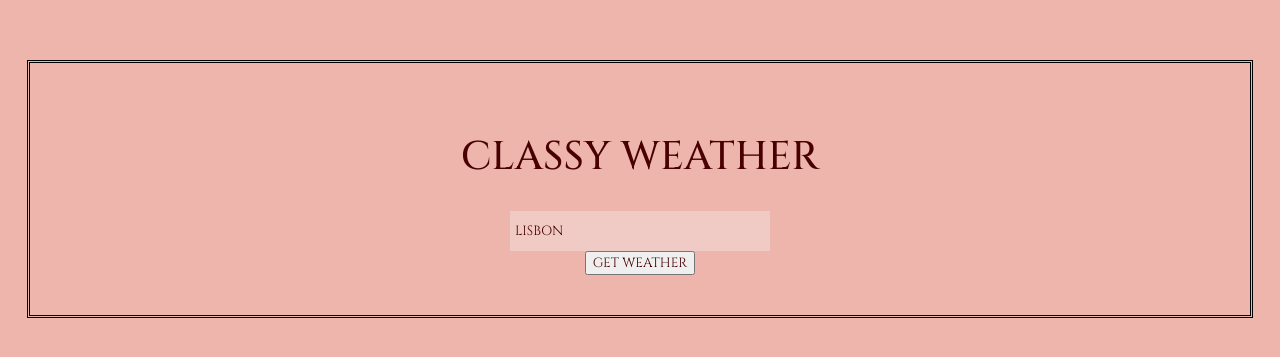
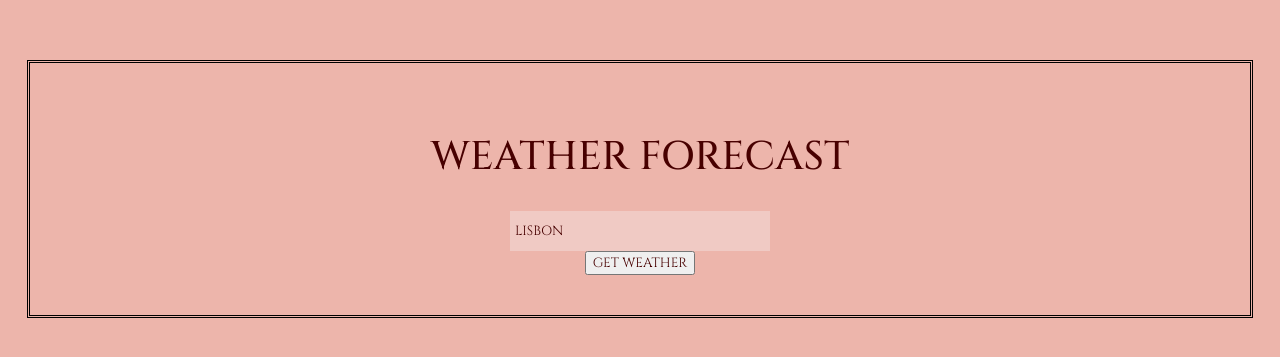
Before and after one commit to TanyaMeow/weather-forecast, a React (Create React App) app: page / in a window 1280 px wide. Shown: the part 211-568 px from the top of the page. Built offline with nearby package versions, Linux system fonts and the light colour scheme.

Commit message:
Изменен тайтл

```diff
--- a/src/Components/SearchCityWeather.jsx
+++ b/src/Components/SearchCityWeather.jsx
@@ -31,7 +31,7 @@ const SearchCityWeather = ({ setDisplayLocation, setIsLoading, setWeather }) =>
 
     return (
         <>
-            <h1 className='home_title'>Classy Weather</h1>
+            <h1 className='home_title'>Weather forecast</h1>
             <input
                 className='form_find-city'
                 type="text"
```
